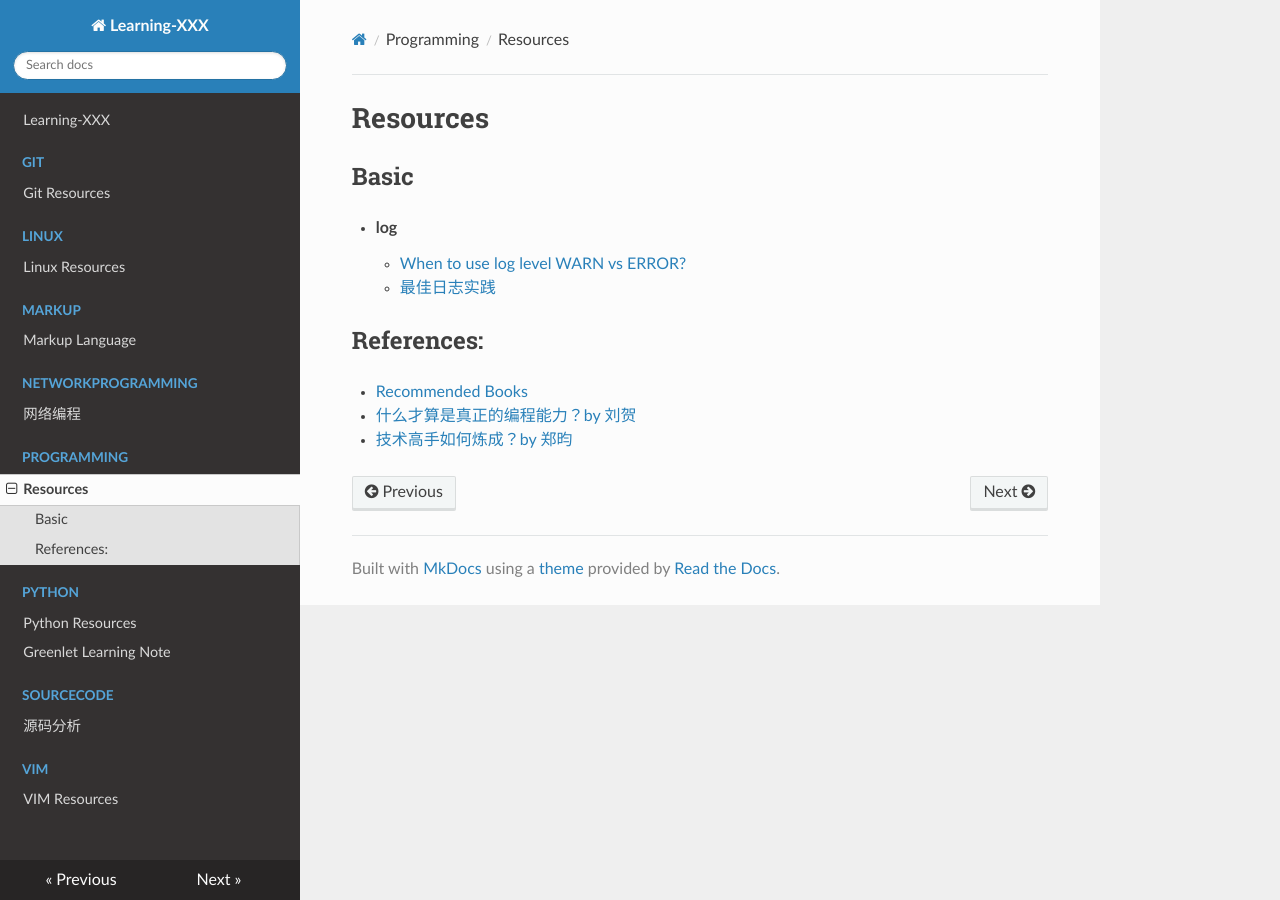
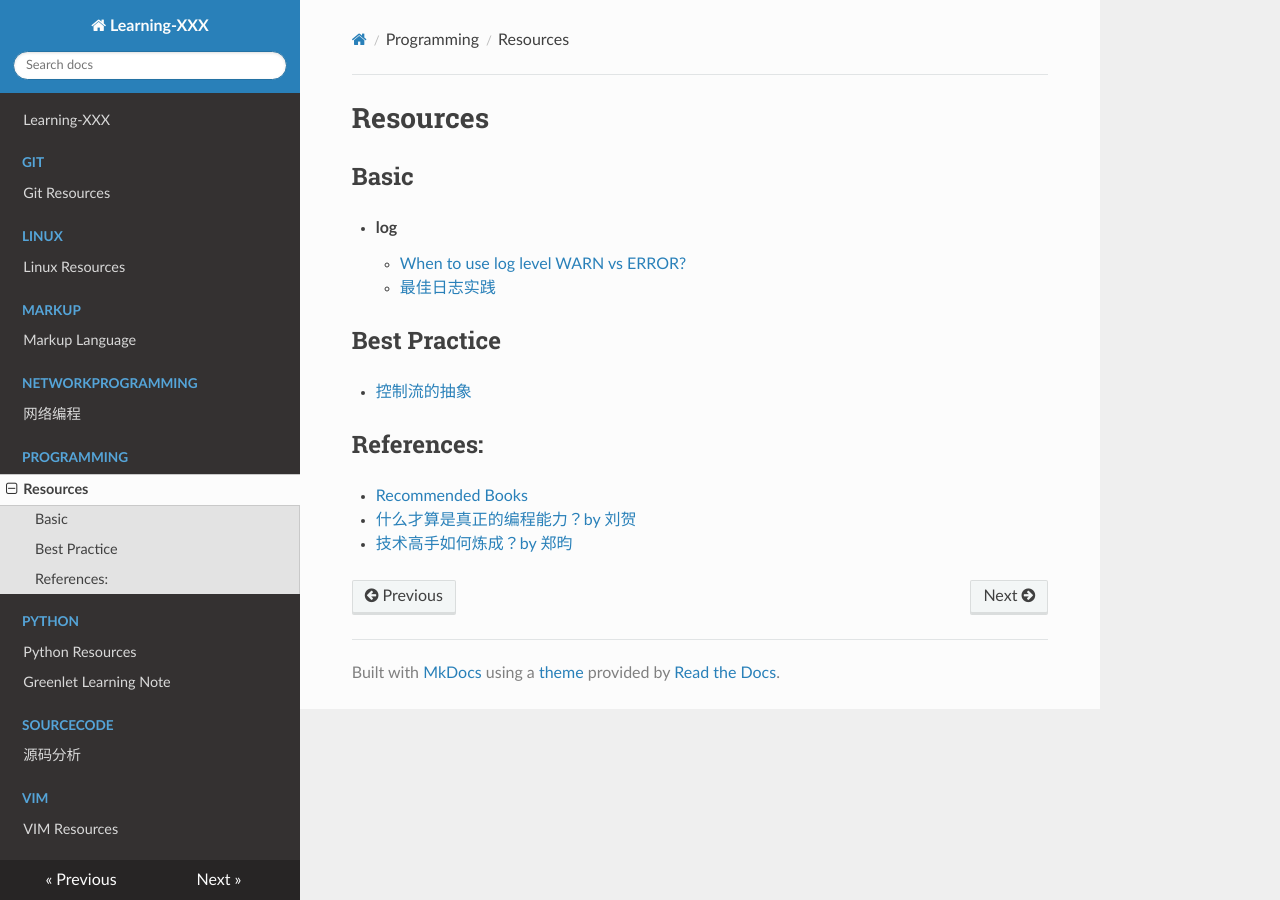
Before and after one commit to omsobliga/Learning-XXX, an MkDocs documentation site: the page built from docs/Programming/README.md, in a window 1280 px wide. Built offline with MkDocs 1.6.1, drawn with Linux system fonts in a browser that asks for light colours; nearby versions of some CDN libraries.

Commit message:
Add abstracting-control-flow

```diff
--- a/docs/Programming/README.md
+++ b/docs/Programming/README.md
@@ -6,6 +6,10 @@
     - [When to use log level WARN vs ERROR?](http://stackoverflow.com/questions/2031163/when-to-use-log-level-warn-vs-error)
     - [最佳日志实践](http://www.bitstech.net/2014/01/07/log-best-practice/)
 
+## Best Practice
+
+- [控制流的抽象](http://blog.psjay.com/posts/abstracting-control-flow/)
+
 ## References:
 
 - [Recommended Books](http://www.douban.com/doulist/37758337/)
```
Also changed, not shown: docs/NetworkProgramming/README.md (+1 -0 lines).
